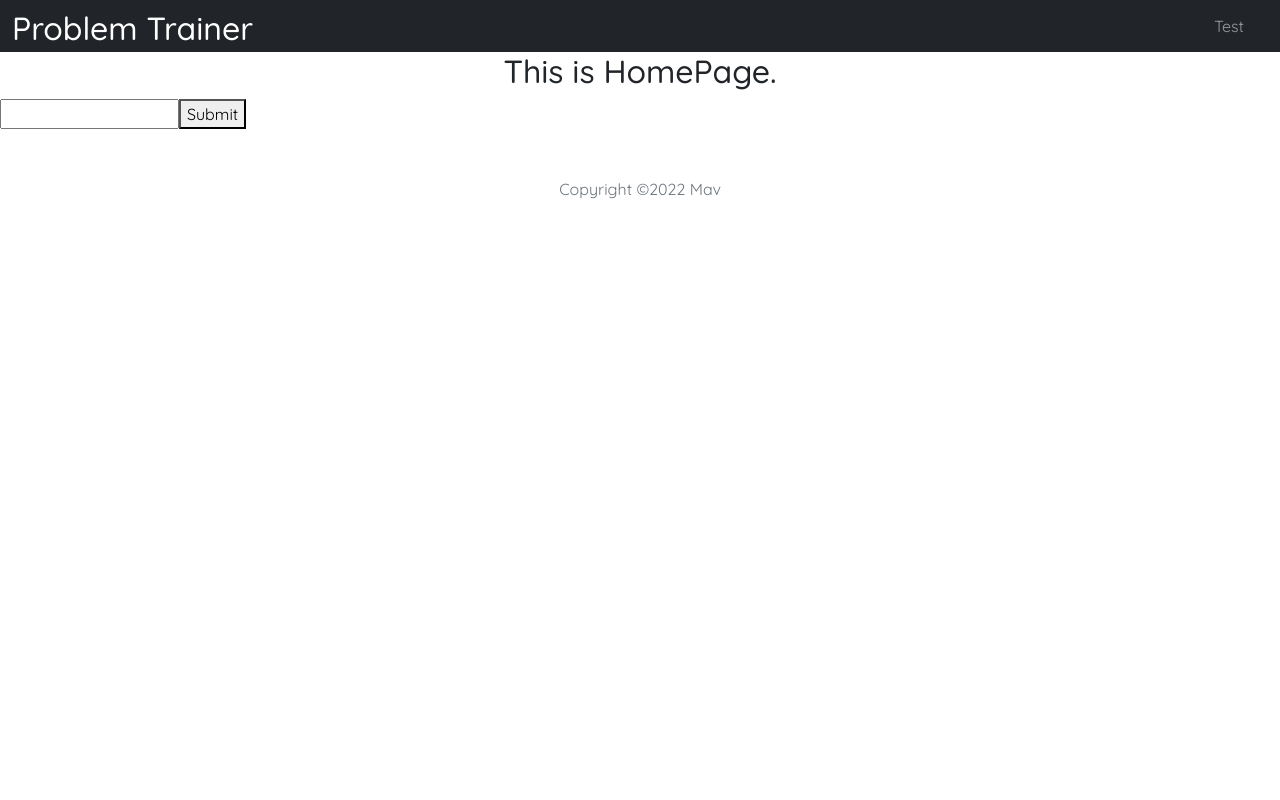
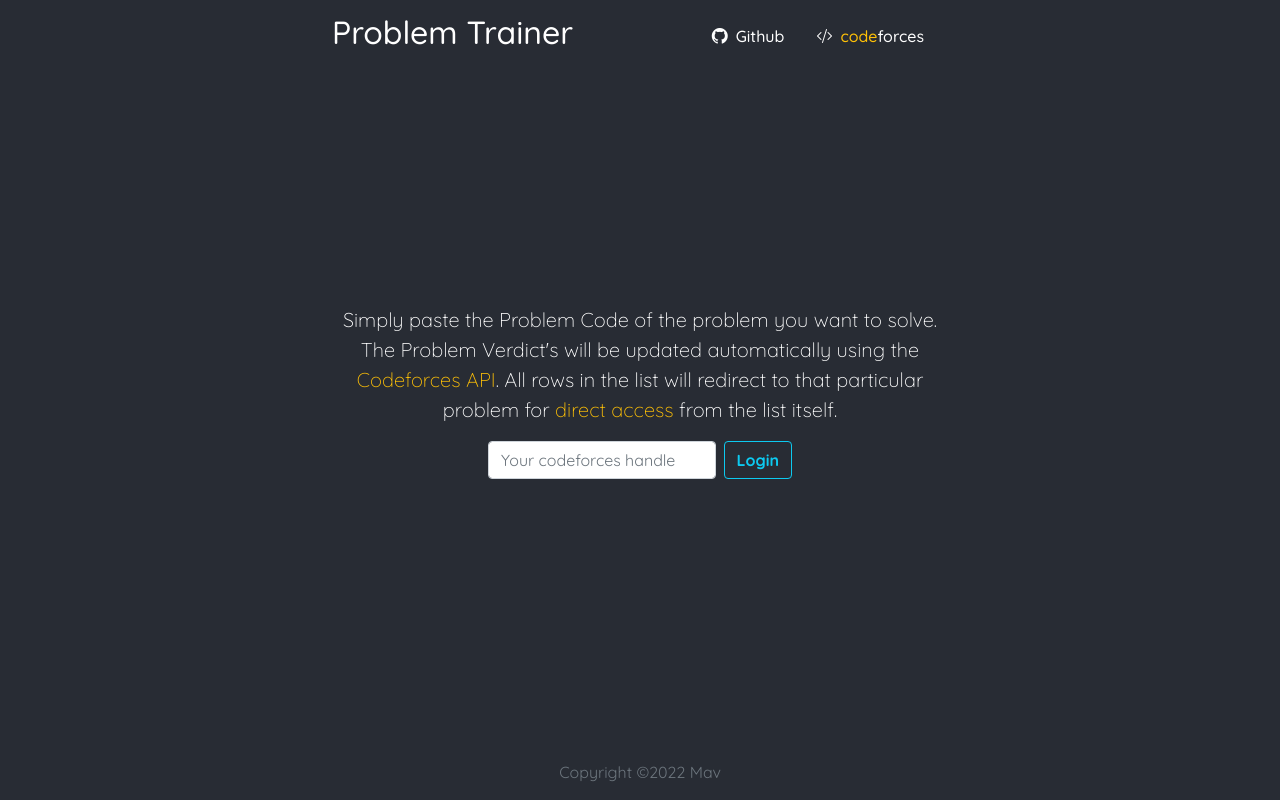
Before and after one commit to masterMav/ProblemTrainer.v.2, a React (Create React App) app in the folder Frontend/: page / in a window 1280 px wide. Built offline with nearby package versions, Linux system fonts and the light colour scheme.

Commit message:
homePage UI

```diff
--- a/Frontend/src/App.js
+++ b/Frontend/src/App.js
@@ -2,7 +2,6 @@ import { BrowserRouter as Router, Route, Switch } from "react-router-dom";
 import Home from "./Home";
 import Navbar from "./Navbar";
 import Dashboard from "./Dashboard";
-import Test from "./Test";
 import Footer from "./Footer";
 
 function App() {
@@ -11,17 +10,12 @@ function App() {
       <div className="nothing">
         <Switch>
           <Route exact path="/">
-            <Navbar />
             <Home />
-            <Footer />
           </Route>
           <Route path="/dashboard">
             <Navbar />
             <Dashboard />
             <Footer />
-          </Route>
-          <Route path="/test">
-            <Test />
           </Route>
         </Switch>
       </div>
--- a/Frontend/src/Dashboard.js
+++ b/Frontend/src/Dashboard.js
@@ -4,6 +4,7 @@ import ProblemList from "./ProblemList";
 
 const Dashboard = () => {
   document.body.style.backgroundColor = "#ffffff";
+  document.body.classList.remove("d-flex");
   const [list, setList] = useState("");
   const [error, setError] = useState("");
   const [loading, setLoading] = useState(true);
--- a/Frontend/src/Home.js
+++ b/Frontend/src/Home.js
@@ -1,7 +1,9 @@
 import axios from "axios";
 import { useState } from "react";
-import { useHistory } from "react-router-dom";
+import { Link, useHistory } from "react-router-dom";
 const Home = () => {
+  document.body.style.backgroundColor = "#282c34";
+  document.body.classList.add("d-flex");
   const [handle, setHandle] = useState("");
   const [error, setError] = useState("");
   const history = useHistory();
@@ -32,21 +34,82 @@ const Home = () => {
   };
 
   return (
-    <div className="nothing">
-      <h2 className="text-center">This is HomePage.</h2>
-      <form onSubmit={handleSubmit}>
+    <div className="d-flex myHeading flex-column">
+      <nav className="navbar navbar-expand-sm navbar-dark mb-auto">
+        <div className="container-fluid">
+          <span className="navbar-brand text-white">
+            <h2>Problem Trainer</h2>
+          </span>
+          <button
+            className="navbar-toggler"
+            type="button"
+            data-bs-toggle="collapse"
+            data-bs-target="#navbarSupportedContent"
+          >
+            <span className="navbar-toggler-icon"></span>
+          </button>
+          <div className="collapse navbar-collapse" id="navbarSupportedContent">
+            <ul className="navbar-nav ms-auto">
+              <li className="nav-item me-3">
+                <Link
+                  className="nav-link active text-white h6 mt-md-2"
+                  to={{
+                    pathname: "https://github.com/masterMav/ProblemTrainer",
+                  }}
+                  target="_blank"
+                >
+                  <i className="bi-github me-2" />
+                  Github
+                </Link>
+              </li>
+              <li className="nav-item me-3">
+                <Link
+                  className="nav-link active text-white h6 mt-md-2"
+                  to={{
+                    pathname: "https://codeforces.com/profile/manav_kp",
+                  }}
+                  target="_blank"
+                >
+                  <i className="bi-code-slash me-2" />
+                  <span className="text-warning">code</span>
+                  forces
+                </Link>
+              </li>
+            </ul>
+          </div>
+        </div>
+      </nav>
+      <main className="px-3 text-white text-center mb-5">
+        <p className="lead">
+          Simply paste the Problem Code of the problem you want to solve. The
+          Problem Verdict's will be updated automatically using the{" "}
+          <span className="text-warning">Codeforces API</span>. All rows in the
+          list will redirect to that particular problem for{" "}
+          <span className="text-warning">direct access</span> from the list
+          itself.
+        </p>
+        <form className="d-flex headForm" onSubmit={handleSubmit}>
           <input
+            className="form-control me-2"
             type="text"
             required
+            placeholder="Your codeforces handle"
             value={handle}
             onChange={(e) => {
               setHandle(e.target.value);
               setError("");
             }}
           />
-        <button type="submit">Submit</button>
+          <button className="btn btn-outline-info btn-md fw-bold" type="submit">
+            Login
+          </button>
         </form>
         {error && <p className="mt-4 badge bg-danger">{error}</p>}
+      </main>
+
+      <div className="text-center text-muted mt-auto">
+        <p>Copyright &copy;2022 Mav </p>
+      </div>
     </div>
   );
 };
--- a/Frontend/src/Navbar.js
+++ b/Frontend/src/Navbar.js
@@ -7,24 +7,6 @@ const Navbar = () => {
         <Link to="/" className="navbar-brand">
           <h2 className="m-0 p-0 pt-1">Problem Trainer</h2>
         </Link>
-        <button
-          className="navbar-toggler"
-          type="button"
-          data-bs-toggle="collapse"
-          data-bs-target="#navmenu"
-        >
-          <span className="navbar-toggler-icon"></span>
-        </button>
-
-        <div className="collapse navbar-collapse" id="navmenu">
-          <ul className="navbar-nav ms-auto">
-            <li className="nav-item me-3">
-              <Link to="/test" className="nav-link">
-                Test
-              </Link>
-            </li>
-          </ul>
-        </div>
       </div>
     </nav>
   );
--- a/Frontend/src/Test.js
+++ /dev/null
@@ -1,55 +0,0 @@
-import { Link } from "react-router-dom";
-
-const Test = () => {
-  document.body.style.backgroundColor = "#282c34";
-  return (
-    <div className="myHeading">
-      <nav className="navbar navbar-expand-sm navbar-dark">
-        <div className="container-fluid">
-          <span className="navbar-brand text-white">
-            <h2>Problem Trainer</h2>
-          </span>
-          <button
-            className="navbar-toggler"
-            type="button"
-            data-bs-toggle="collapse"
-            data-bs-target="#navbarSupportedContent"
-          >
-            <span className="navbar-toggler-icon"></span>
-          </button>
-          <div className="collapse navbar-collapse" id="navbarSupportedContent">
-            <ul className="navbar-nav ms-auto">
-              <li className="nav-item me-3">
-                <Link
-                  className="nav-link active text-white h6 mt-md-2"
-                  to={{
-                    pathname: "https://github.com/masterMav/ProblemTrainer",
-                  }}
-                  target="_blank"
-                >
-                  <i className="bi-github me-2" />
-                  Github
-                </Link>
-              </li>
-              <li className="nav-item me-3">
-                <Link
-                  className="nav-link active text-white h6 mt-md-2"
-                  to={{
-                    pathname: "https://codeforces.com/profile/manav_kp",
-                  }}
-                  target="_blank"
-                >
-                  <i className="bi-code-slash me-2" />
-                  <span className="text-warning">code</span>
-                  forces
-                </Link>
-              </li>
-            </ul>
-          </div>
-        </div>
-      </nav>
-    </div>
-  );
-};
-
-export default Test;
--- a/Frontend/src/index.css
+++ b/Frontend/src/index.css
@@ -43,6 +43,12 @@ code {
 }
 
 .myHeading {
+  height: 100vh;
+  width: 50%;
+  margin: auto;
+}
+
+.headForm {
   width: 50%;
   margin: auto;
 }
@@ -60,4 +66,8 @@ code {
     width: 100%;
     margin: auto;
   }
+  .headForm {
+    width: 90%;
+    margin: auto;
+  }
 }
```
Lines whose indentation alone changed are shown as unchanged.
